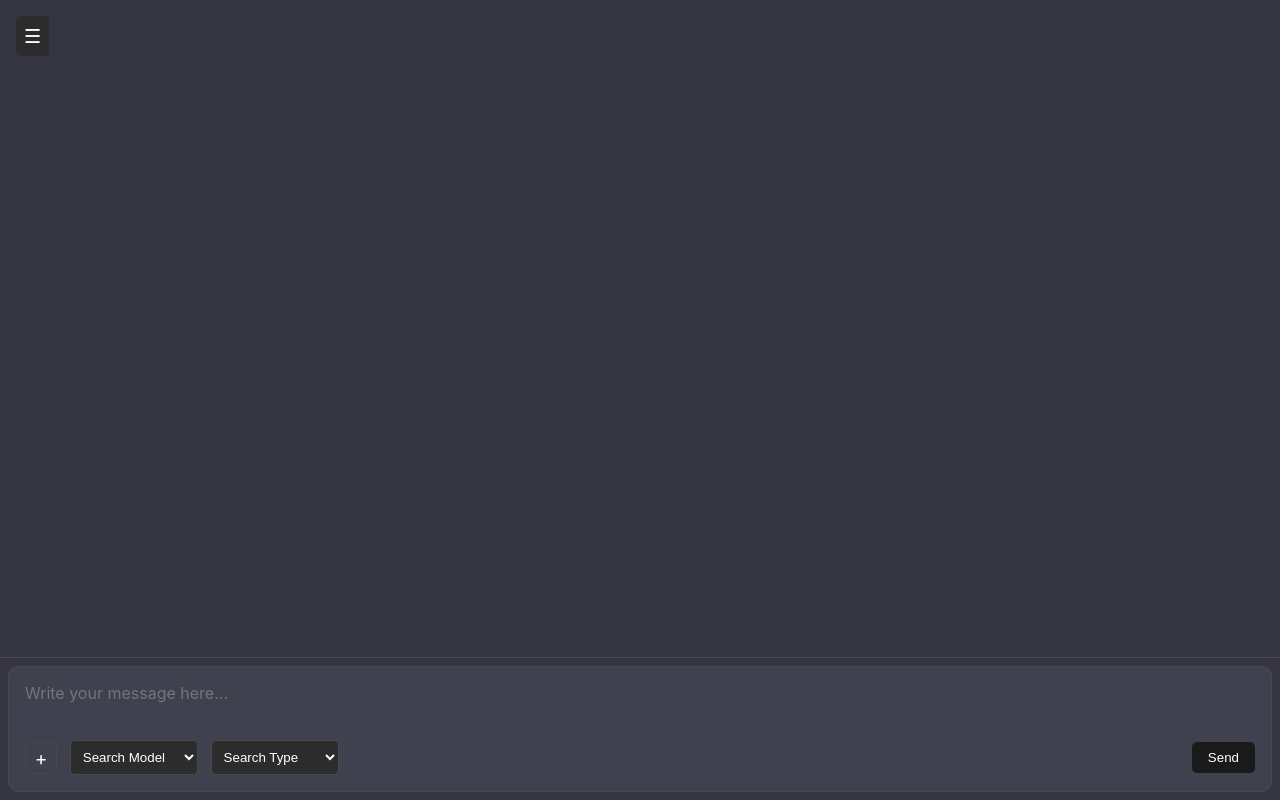
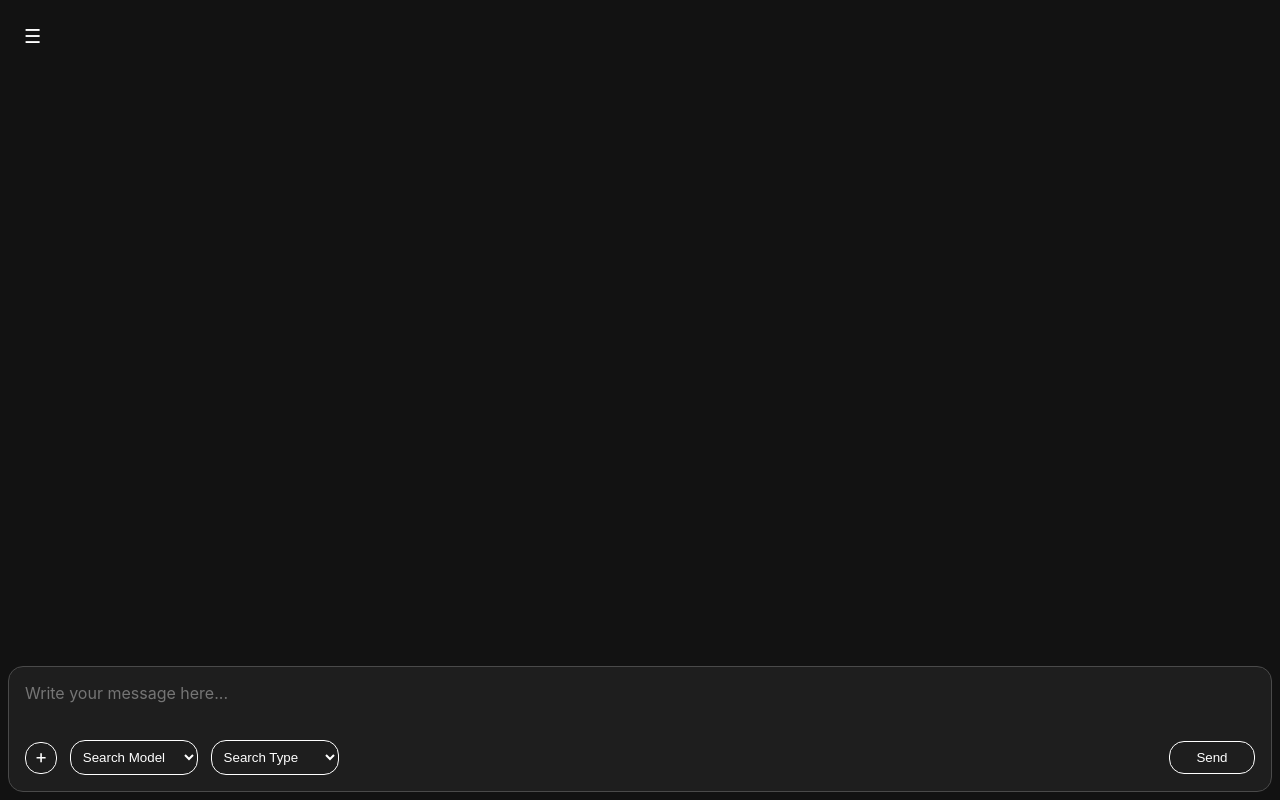
Before and after one commit to Shadow-Gard3n/Hackaccino, a FastAPI app: template templates/chat.html in a window 1280 px wide. Run offline with FastAPI, Linux system fonts and the light colour scheme; the template is opened without the code that fills it, so the values that code supplies are empty.

Commit message:
Little changes in gui

```diff
--- a/routes/user.py
+++ b/routes/user.py
@@ -59,9 +59,7 @@
             "deepseek_key": deepseek_key,
             "google_key": google_key
         })
-
         return RedirectResponse(url=f"/user/{user_id}/profile", status_code=303)
-
     except Exception as e:
         raise HTTPException(status_code=500, detail=str(e))
 
--- a/static/css/chatStyle.css
+++ b/static/css/chatStyle.css
@@ -38,7 +39,7 @@
   left: 1rem;
   z-index: 1000;
   cursor: pointer;
-  background-color: var(--primary-color);
+  /* background-color: var(--primary-color); */
   padding: 0.5rem;
   border-radius: 5px;
   display: flex;
@@ -188,6 +202,7 @@
 
 /* Main Content Styles */
 .main-content {
+  background-color: #121212;
   flex-grow: 1;
   display: flex;
   flex-direction: column;
@@ -270,15 +284,15 @@
 /* input Area Styles */
 .input-container {
   padding: 0.5rem;
-  border-top: 1px solid var(--border-color);
+  /* border-top: 1px solid var(--border-color); */
   position: sticky;
   bottom: 0;
   width: 100%
 }
 
 .input-area {
-  background-color: var(--input-bg);
-  border-radius: 10px;
+  background-color: #1e1e1e;
+  border-radius: 15px;
   border: 1px solid var(--border-color);
   padding: 1rem;
 }
@@ -322,17 +336,19 @@
 
 .upload-btn {
   background-color: transparent;
-  border: 1px solid var(--border-color);
+  border: 0.7px solid white;
   color: var(--text-color);
   width: 32px;
   height: 32px;
-  border-radius: 6px;
+  border-radius: 15px;
   cursor: pointer;
   display: flex;
   align-items: center;
   justify-content: center;
   font-size: 1.2rem;
   transition: background-color 0.2s;
+  padding-top: 0px;
+  padding-bottom: 3px;
 }
 
 .upload-btn:hover {
@@ -341,24 +357,34 @@
 
 .model-dropdown,
 .search-dropdown {
+  background-color: transparent;
+  border: 0.7px solid white;
+
   padding: 0.5rem;
-  border-radius: 5px;
-  background-color: var(--primary-color);
+  border-radius: 15px;
+  /* background-color: var(--primary-color); */
   color: var(--text-color);
-  border: 1px solid var(--border-color);
+  /* border: 1px solid var(--border-color); */
   cursor: pointer;
   width: 10vw;
 }
 
+.model-value,
+.search-value {
+  color: var(--option-text-color, white);
+  background-color: var(--option-bg-color, #17242a);
+}
+
 .send-btn {
-  background-color: #1a1a1a;
+  background-color: transparent;
+  border: 0.7px solid white;
   color: white;
-  border: none;
   padding: 0.5rem 1rem;
-  border-radius: 5px;
+  border-radius: 15px;
   cursor: pointer;
   transition: background-color 0.2s;
   margin-left: auto;
+  width: 7%;
 }
 
 .send-btn:hover {
```
Also changed, not shown: other parts of static/css/chatStyle.css (+24 -11 lines), static/css/profileStyle.css (+18 -18 lines), templates/chat.html (+39 -12 lines), templates/profile.html (+40 -40 lines).
